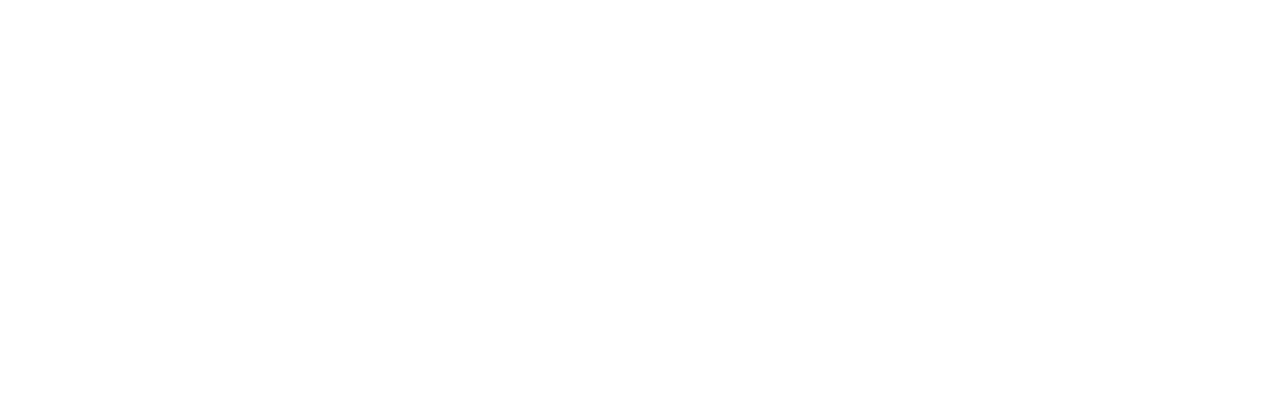
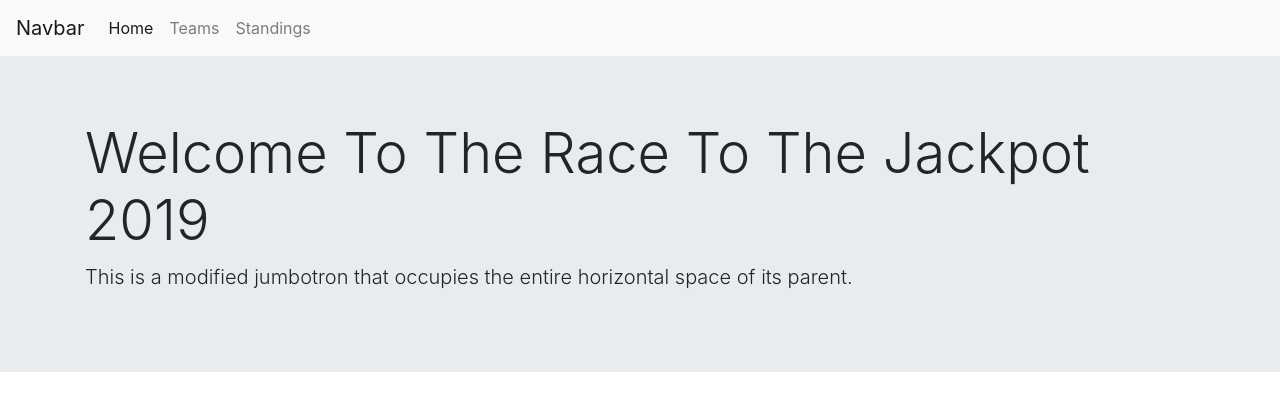
Before and after one commit to joeWebdev83/Fantasy-Football, a plain HTML site: page index.html in a window 1280 px wide. Drawn offline with nearby package versions, Linux system fonts and the light colour scheme.

Commit message:
ADDED JUMBOTRON

```diff
--- a/index.html
+++ b/index.html
@@ -9,5 +9,36 @@
 </head>
 <body>
 
+
+        <nav class="navbar navbar-expand-lg navbar-light bg-light">
+                <a class="navbar-brand" href="#">Navbar</a>
+                <button class="navbar-toggler" type="button" data-toggle="collapse" data-target="#navbarNav" aria-controls="navbarNav" aria-expanded="false" aria-label="Toggle navigation">
+                  <span class="navbar-toggler-icon"></span>
+                </button>
+                <div class="collapse navbar-collapse" id="navbarNav">
+                  <ul class="navbar-nav">
+                    <li class="nav-item active">
+                      <a class="nav-link" href="#">Home <span class="sr-only">(current)</span></a>
+                    </li>
+                    <li class="nav-item">
+                      <a class="nav-link" href="#">Teams</a>
+                    </li>
+                    <li class="nav-item">
+                      <a class="nav-link" href="#">Standings</a>
+                    </li>
+
+                  </ul>
+                </div>
+              </nav>
+
+
+
+        <div class="jumbotron jumbotron-fluid">
+                <div class="container">
+                  <h1 class="display-4">Welcome To The Race To The Jackpot 2019 </h1>
+                  <p class="lead">This is a modified jumbotron that occupies the entire horizontal space of its parent.</p>
+                </div>
+              </div>
+
 </body>
 </html>
```
Also changed, not shown: teams.html (+7 -0 lines).
